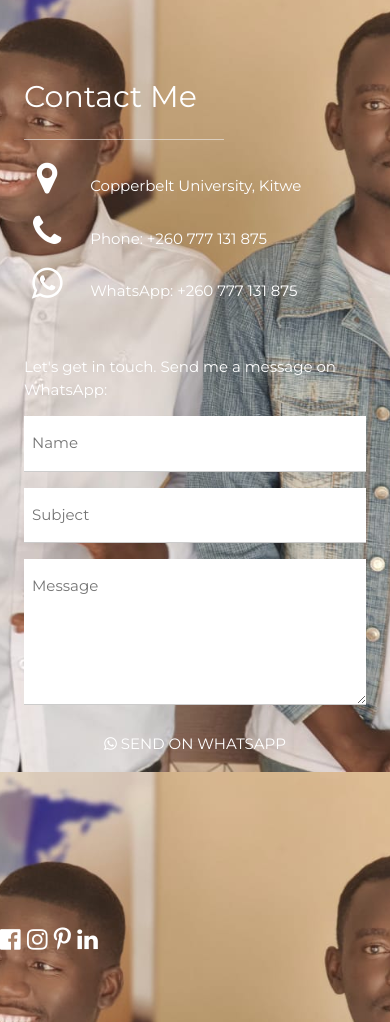
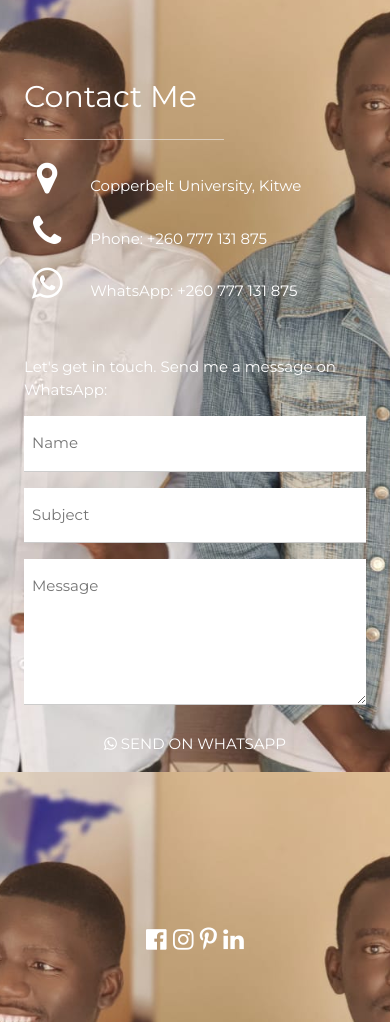
Before and after one commit to Gift-Kawamwilu/Design-It, a plain HTML site: page index.html in a window 390 px wide. Shown: the part 5980-7002 px from the top of the page. Drawn offline with nearby package versions, Linux system fonts and the light colour scheme.

Commit message:
Updated My Reputation Section and Social Media Icons
Looking better on both mobile and desktop view because of this change.

```diff
--- a/index.html
+++ b/index.html
@@ -243,7 +243,7 @@
 
 </div>
 
-<footer class="w3-content w3-padding-64 w3-text-white w3-xlarge">
+<footer class="w3-content w3-padding-64 w3-text-white w3-xlarge w3-center">
   <i class="fa fa-facebook-official w3-hover-opacity"></i>
   <i class="fa fa-instagram w3-hover-opacity"></i>
   <i class="fa fa-pinterest-p w3-hover-opacity"></i>
```
